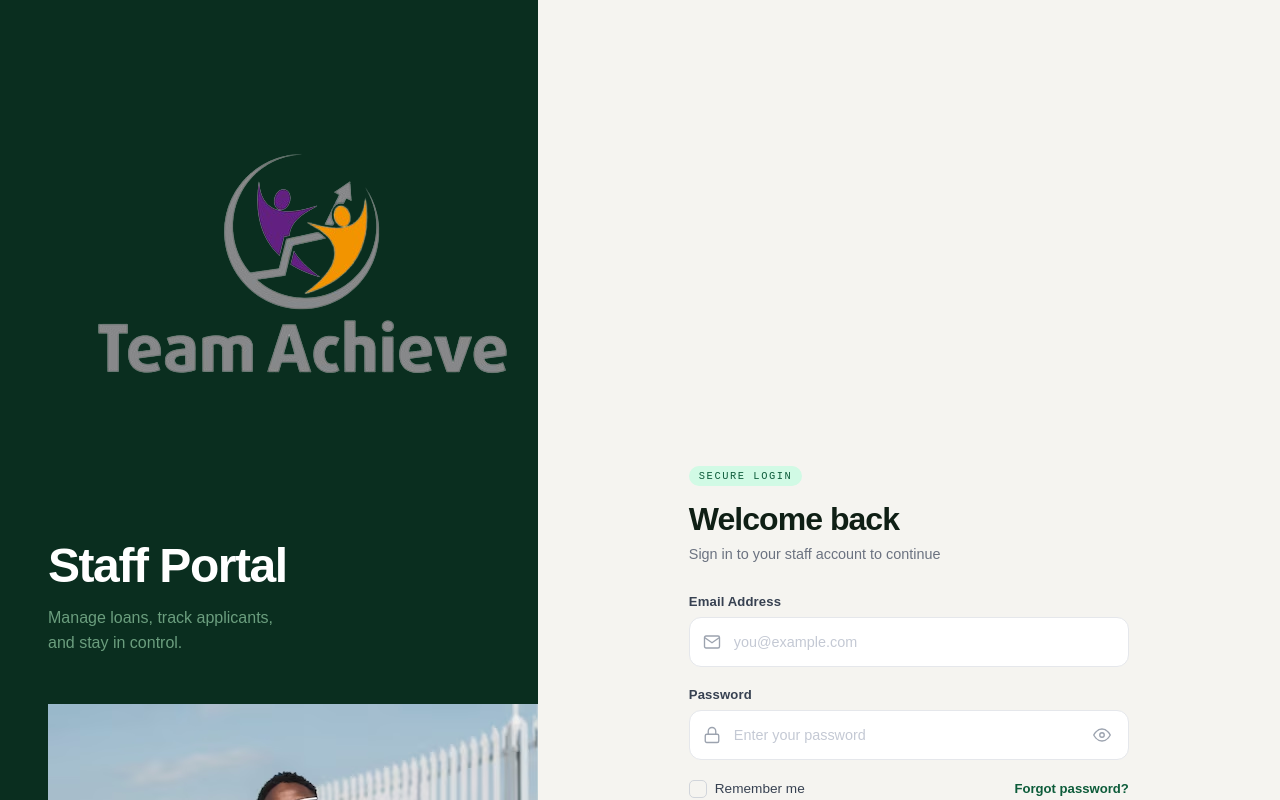
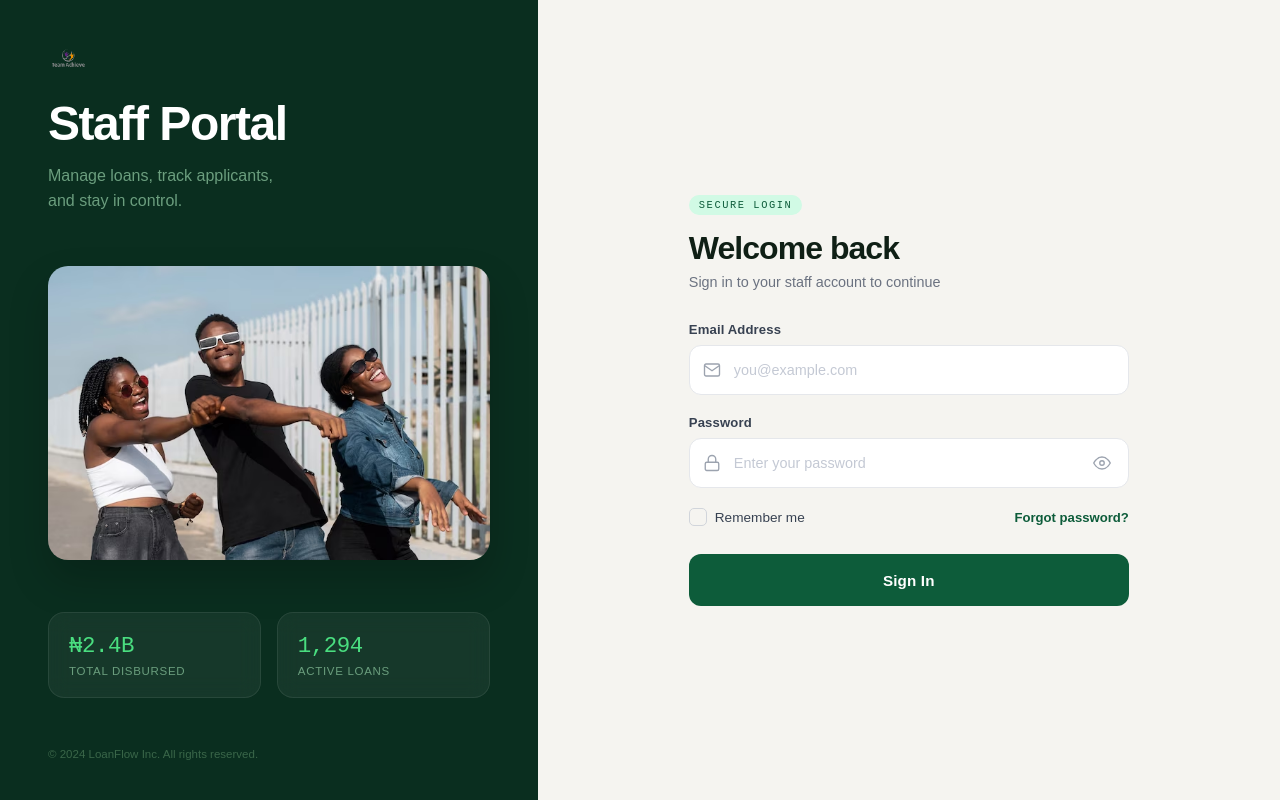
Before and after one commit to seonudoiba/buysimply_frontend, a Vue app: page /login in a window 1280 px wide. Shown: the top 800 px of the page. Built offline with nearby package versions, Linux system fonts and the light colour scheme; no server answers; the HTML template or start-up script is replaced by a standard one.

Commit message:
first commit

```diff
--- a/src/views/LoginView.vue
+++ b/src/views/LoginView.vue
@@ -242,20 +242,25 @@ async function handleLogin() {
 .brand {
   display: flex;
   align-items: center;
-  gap: 12px;
 }
 
-.brand-logo {
-  display: flex;
-  align-items: center;
-  gap: 10px;
+.logo-img {
+  height: 40px;
+  width: auto;
+  object-fit: contain;
 }
 
-.brand-name {
-  font-size: 1.25rem;
-  font-weight: 700;
-  color: #fff;
-  letter-spacing: -0.02em;
+.illustration-container {
+  margin: 20px 0;
+  display: flex;
+  justify-content: center;
+}
+
+.side-picture {
+  max-width: 100%;
+  height: auto;
+  border-radius: 20px;
+  box-shadow: 0 20px 40px rgba(0,0,0,0.2);
 }
 
 .left-content {
@@ -263,7 +268,7 @@ async function handleLogin() {
   display: flex;
   flex-direction: column;
   justify-content: center;
-  gap: 48px;
+  gap: 32px;
 }
 
 .left-headline h1 {
```
